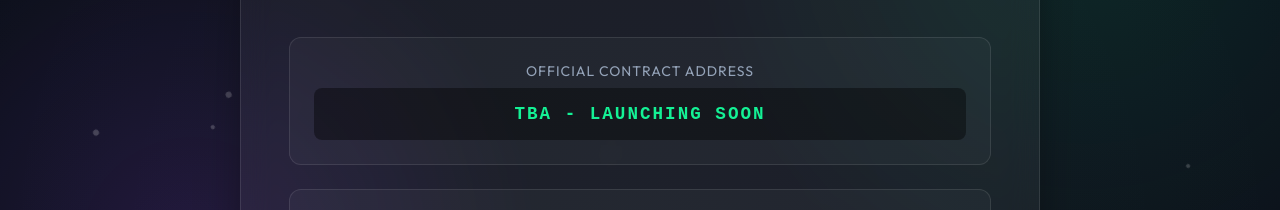
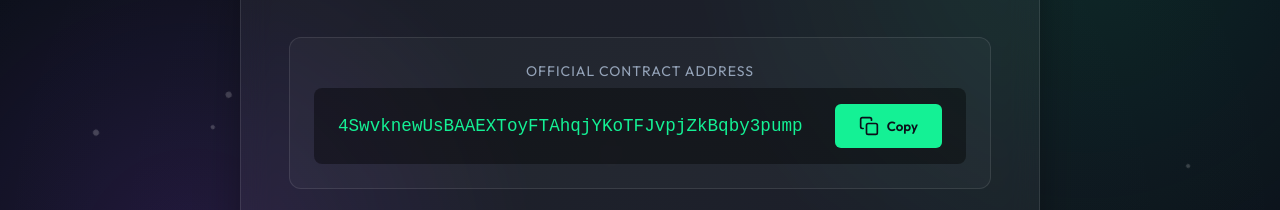
Before and after one commit to jakefuture27/SILVERBANK, a plain HTML site: page index.html in a window 1280 px wide. Shown: the part 561-771 px from the top of the page. Drawn offline with Linux system fonts and the light colour scheme.

Commit message:
Add new CA and update Dexscreener chart

```diff
--- a/index.html
+++ b/index.html
@@ -427,8 +427,15 @@
 
         <div class="contract-box">
             <div class="contract-label">Official Contract Address</div>
-            <div class="contract-address-wrapper" style="justify-content: center;">
-                <div class="contract-address" style="color: var(--accent); font-weight: 800; letter-spacing: 2px;">TBA - LAUNCHING SOON</div>
+            <div class="contract-address-wrapper">
+                <div class="contract-address" id="contractAddress">4SwvknewUsBAAEXToyFTAhqjYKoTFJvpjZkBqby3pump</div>
+                <button class="copy-btn" onclick="copyContract()">
+                    <svg width="20" height="20" viewBox="0 0 24 24" fill="none" stroke="currentColor" stroke-width="2" stroke-linecap="round" stroke-linejoin="round">
+                        <rect x="9" y="9" width="13" height="13" rx="2" ry="2"></rect>
+                        <path d="M5 15H4a2 2 0 0 1-2-2V4a2 2 0 0 1 2-2h9a2 2 0 0 1 2 2v1"></path>
+                    </svg>
+                    <span id="copyText">Copy</span>
+                </button>
             </div>
         </div>
 
@@ -444,7 +451,7 @@
         </div>
 
         <div class="dexscreener-box">
-            <iframe src="https://dexscreener.com/solana/So11111111111111111111111111111111111111112?embed=1&theme=dark&trades=0&info=0"></iframe>
+            <iframe src="https://dexscreener.com/solana/4SwvknewUsBAAEXToyFTAhqjYKoTFJvpjZkBqby3pump?embed=1&theme=dark&trades=0&info=0"></iframe>
         </div>
     </div>
 
```
